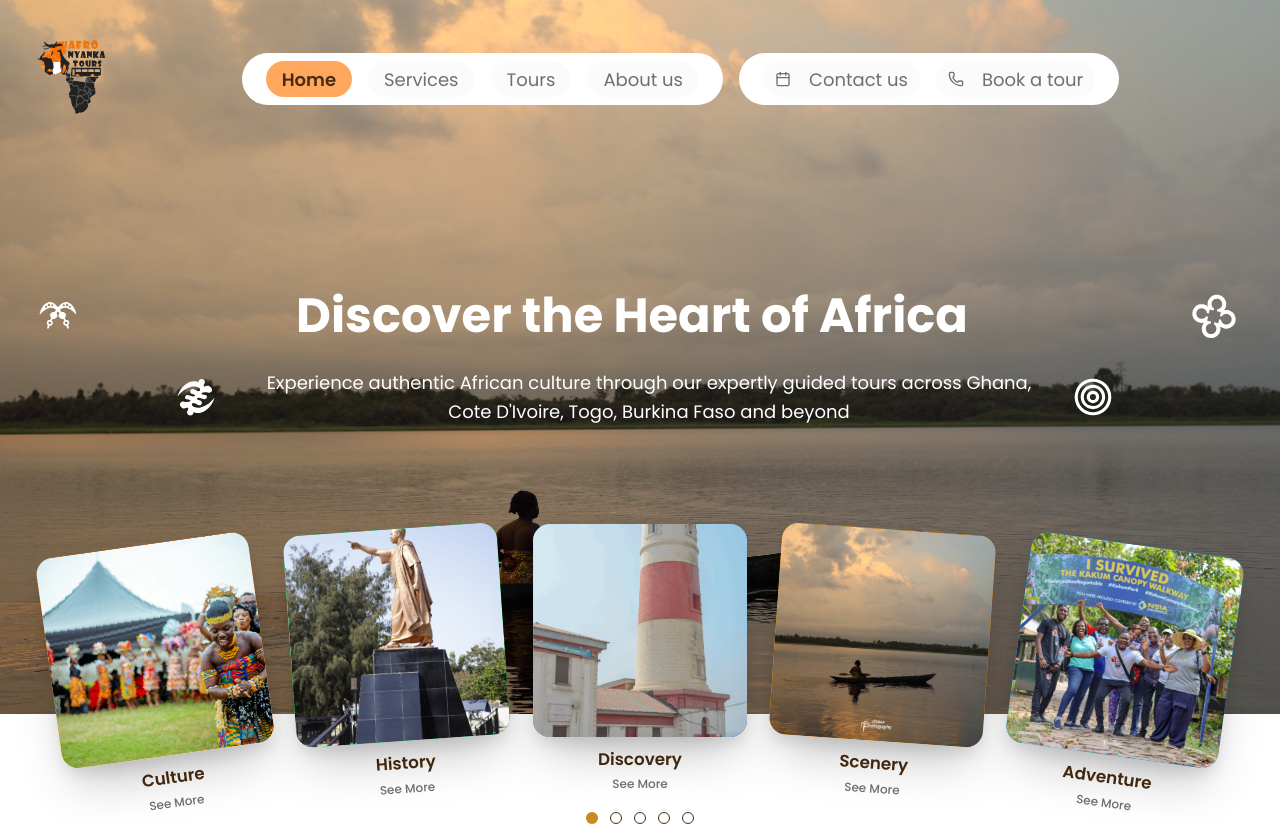
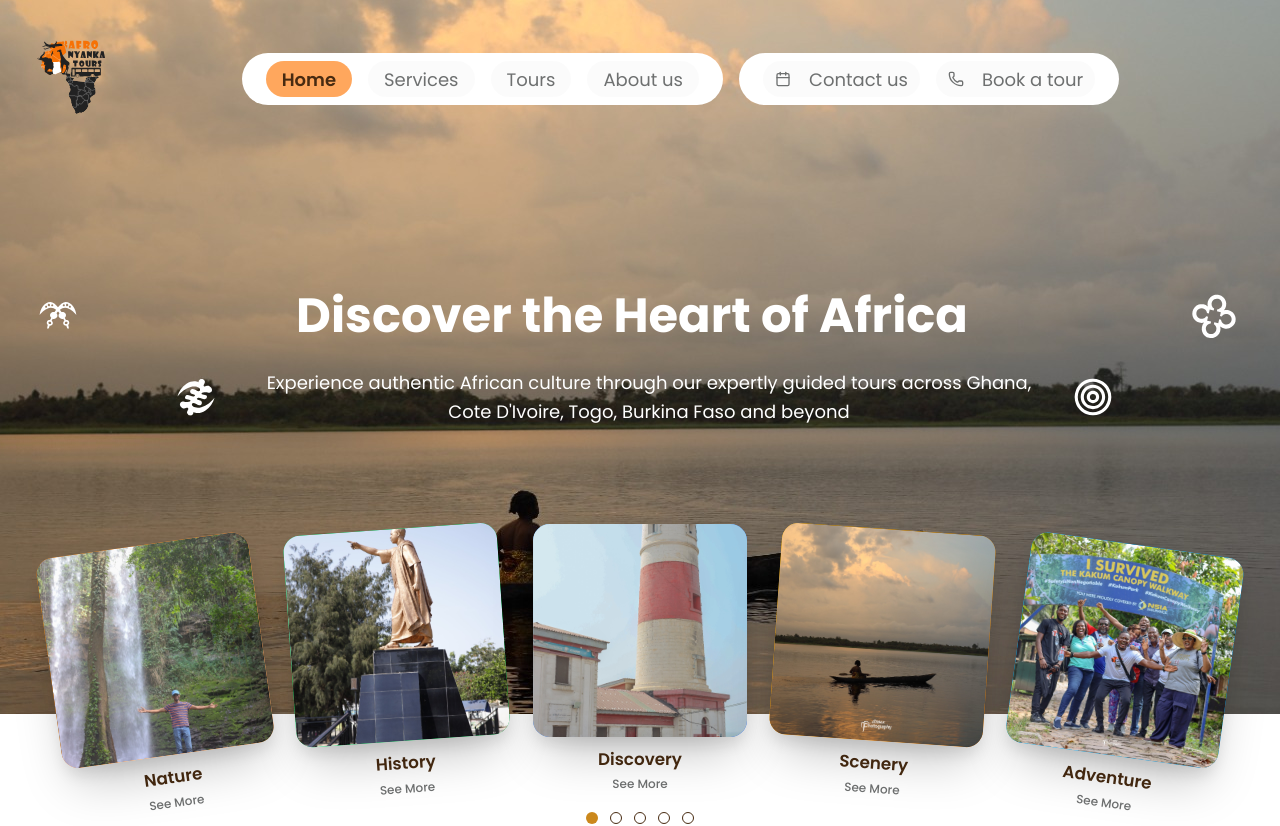
Before and after one commit to Milly1620/Afro-Nyanka-Tours-frontend, a React (Vite) app: page / in a window 1280 px wide. Shown: the top 826 px of the page. Built offline with nearby package versions, Linux system fonts and the light colour scheme.

Commit message:
Add nature image to HeroSection and update carousel card title

```diff
--- a/src/components/sections/HeroSection.tsx
+++ b/src/components/sections/HeroSection.tsx
@@ -4,6 +4,7 @@ import carousel1 from "../../assets/carousel1.jpeg";
 import carousel2 from "../../assets/carousel2.jpeg";
 import carousel3 from "../../assets/carousel3.jpeg";
 import carousel4 from "../../assets/carousel4.jpeg";
+import nature from "../../assets/nature.jpeg";
 import frame1 from "../../assets/adinkrawhite.svg";
 import frame2 from "../../assets/agyindawuruwhite.svg";
 import frame3 from "../../assets/nyamewhite.svg";
@@ -108,8 +109,8 @@ export function HeroSection() {
 
 const carouselCards = [
   {
-    src: heromain,
-    title: "Culture",
+    src: nature,
+    title: "Nature",
     subtitle: "See More",
     bgColor: "from-orange-400 to-[#FFA75D]",
   },
```
Also changed, not shown: src/assets/nature.jpeg (added).
